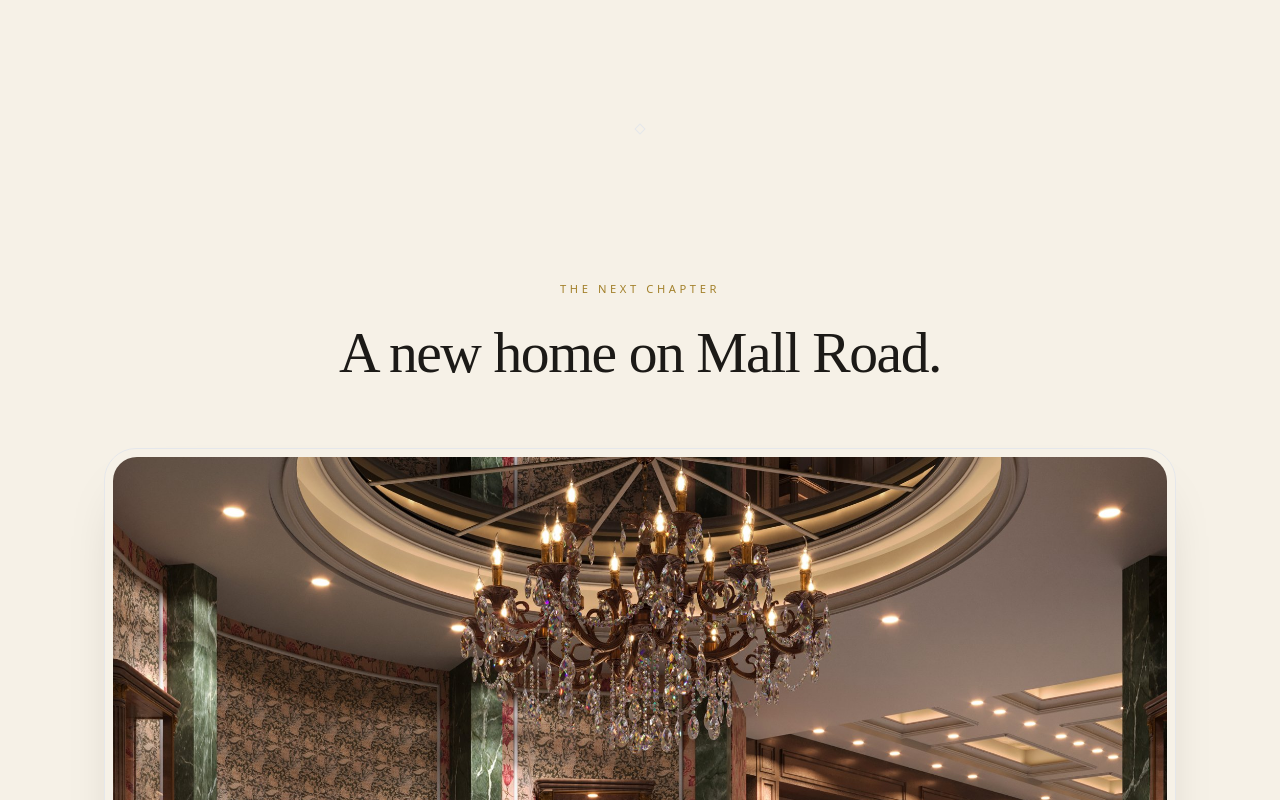
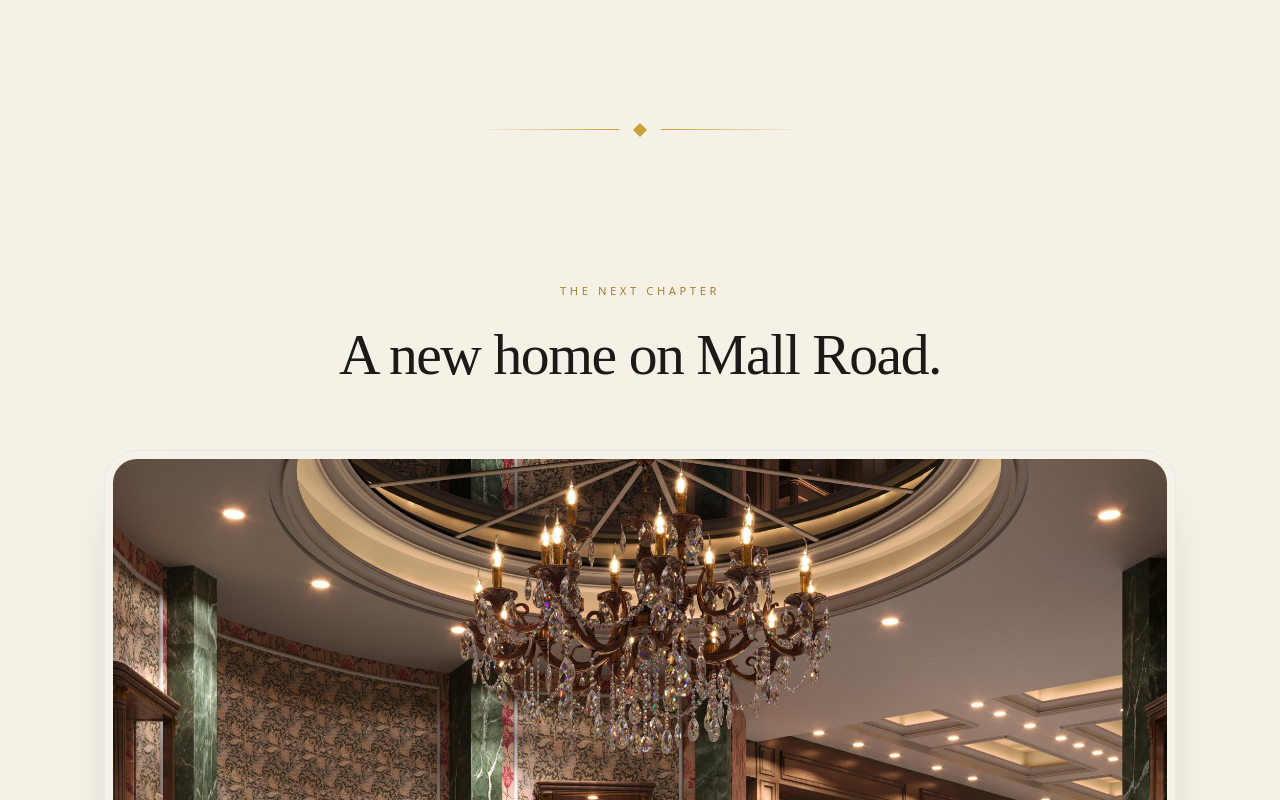
Before and after one commit to hattbsdk/rdds, a Next.js app: page / in a window 1280 px wide. Shown: the part 1800-2600 px from the top of the page. Built offline with nearby package versions, Linux system fonts and the light colour scheme; no server answers.

Commit message:
Add files via upload

```diff
--- a/app/page.tsx
+++ b/app/page.tsx
@@ -208,9 +208,9 @@ function SectionDivider() {
       aria-hidden="true"
       className="flex items-center justify-center gap-4 bg-ivory py-1"
     >
-      <span className="h-px w-16 bg-gold/50 sm:w-28" />
-      <span className="h-2 w-2 rotate-45 border border-gold/70" />
-      <span className="h-px w-16 bg-gold/50 sm:w-28" />
+      <span className="h-px w-20 bg-gradient-to-l from-gold to-transparent sm:w-36" />
+      <span className="h-2.5 w-2.5 rotate-45 bg-gold" />
+      <span className="h-px w-20 bg-gradient-to-r from-gold to-transparent sm:w-36" />
     </div>
   );
 }
```
